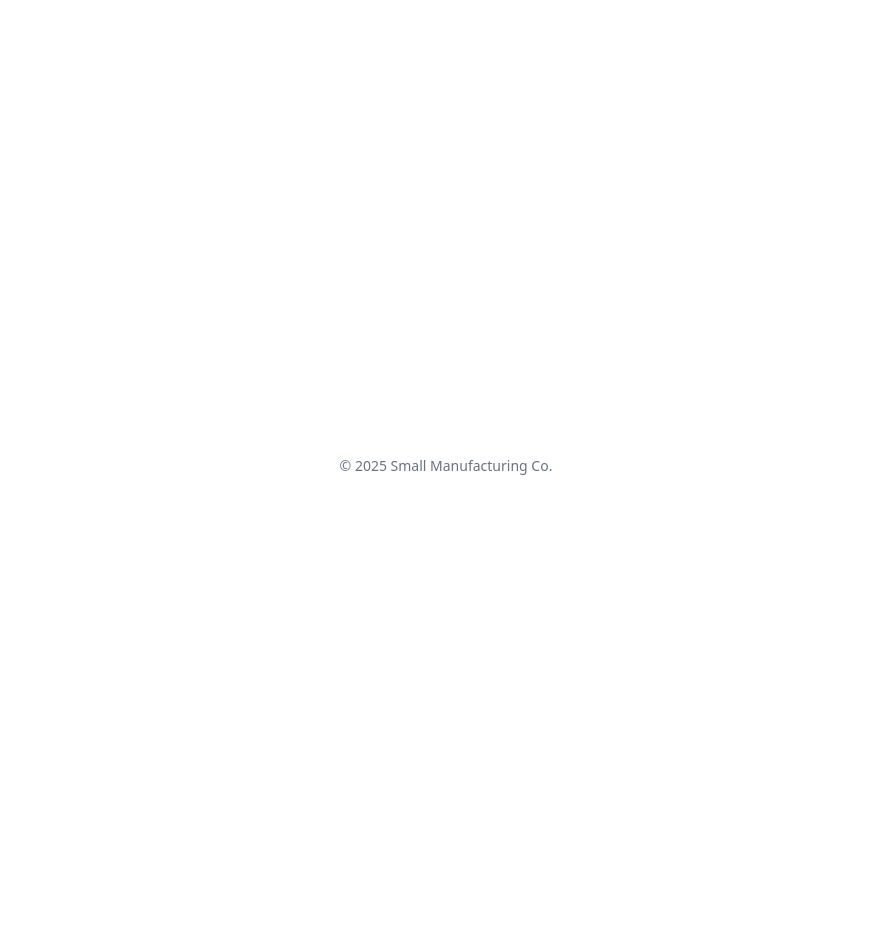
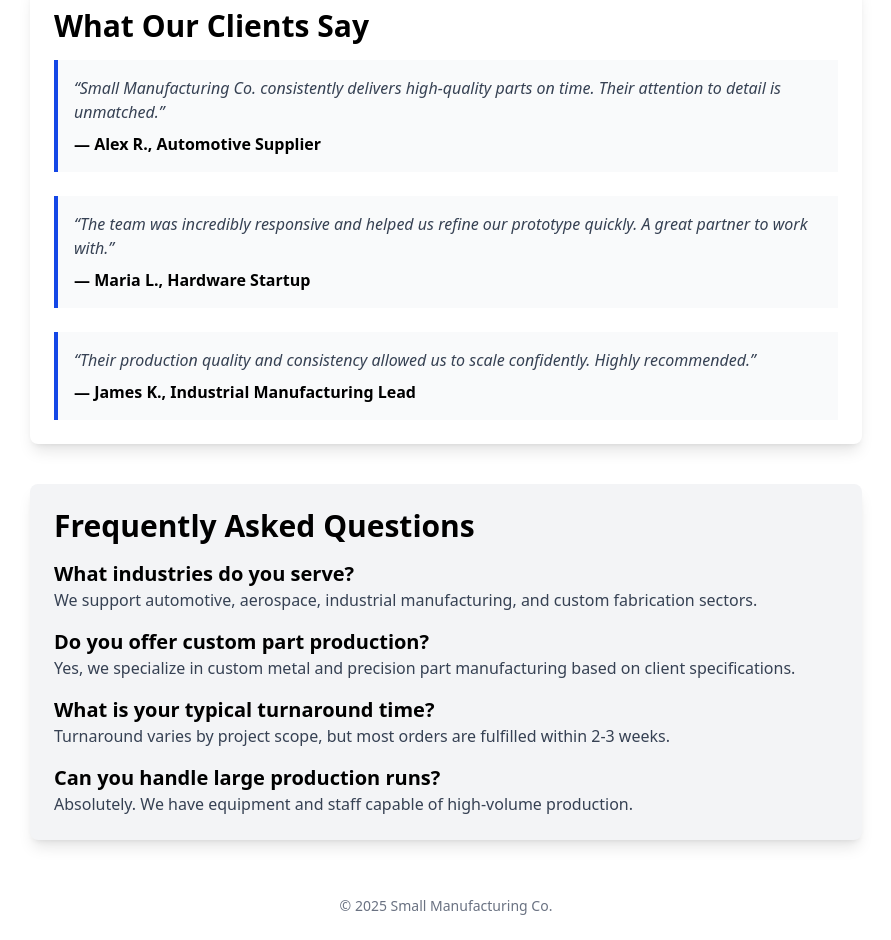
Before and after one commit to ZippyDaFish/demo-site-starter, a SvelteKit app: page /about in a window 1280 px wide. Shown: the part 300-1240 px from the top of the page, without its empty margins (194-1085 px from the left). Before the commit the page ends 800 px from the top, so only its background shows below. Built offline with nearby package versions, Linux system fonts and the light colour scheme.

Commit message:
Add faq section

```diff
--- a/src/routes/about/+page.svelte
+++ b/src/routes/about/+page.svelte
@@ -7,3 +7,55 @@
     Our team of skilled machinists and engineers ensures every product meets
     the highest industry standards.
 </p>
+
+<div class="mt-10 p-6 bg-white rounded-lg shadow-lg">
+    <h2 class="text-3xl font-semibold mb-4">What Our Clients Say</h2>
+
+
+    <div class="space-y-6">
+    <div class="p-4 border-l-4 border-blue-700 bg-gray-50">
+    <p class="text-gray-700 italic">“Small Manufacturing Co. consistently delivers high‑quality parts on time. Their attention to detail is unmatched.”</p>
+    <p class="mt-2 font-semibold">— Alex R., Automotive Supplier</p>
+    </div>
+
+
+    <div class="p-4 border-l-4 border-blue-700 bg-gray-50">
+    <p class="text-gray-700 italic">“The team was incredibly responsive and helped us refine our prototype quickly. A great partner to work with.”</p>
+    <p class="mt-2 font-semibold">— Maria L., Hardware Startup</p>
+    </div>
+
+
+    <div class="p-4 border-l-4 border-blue-700 bg-gray-50">
+    <p class="text-gray-700 italic">“Their production quality and consistency allowed us to scale confidently. Highly recommended.”</p>
+    <p class="mt-2 font-semibold">— James K., Industrial Manufacturing Lead</p>
+    </div>
+    </div>
+</div>
+
+<div class="mt-10 p-6 bg-gray-100 rounded-lg shadow-lg">
+    <h2 class="text-3xl font-semibold mb-4">Frequently Asked Questions</h2>
+
+
+    <div class="mb-4">
+    <h3 class="text-xl font-semibold">What industries do you serve?</h3>
+    <p class="text-gray-700">We support automotive, aerospace, industrial manufacturing, and custom fabrication sectors.</p>
+    </div>
+
+
+    <div class="mb-4">
+    <h3 class="text-xl font-semibold">Do you offer custom part production?</h3>
+    <p class="text-gray-700">Yes, we specialize in custom metal and precision part manufacturing based on client specifications.</p>
+    </div>
+
+
+    <div class="mb-4">
+    <h3 class="text-xl font-semibold">What is your typical turnaround time?</h3>
+    <p class="text-gray-700">Turnaround varies by project scope, but most orders are fulfilled within 2-3 weeks.</p>
+    </div>
+
+
+    <div>
+    <h3 class="text-xl font-semibold">Can you handle large production runs?</h3>
+    <p class="text-gray-700">Absolutely. We have equipment and staff capable of high-volume production.</p>
+    </div>
+</div>
```
